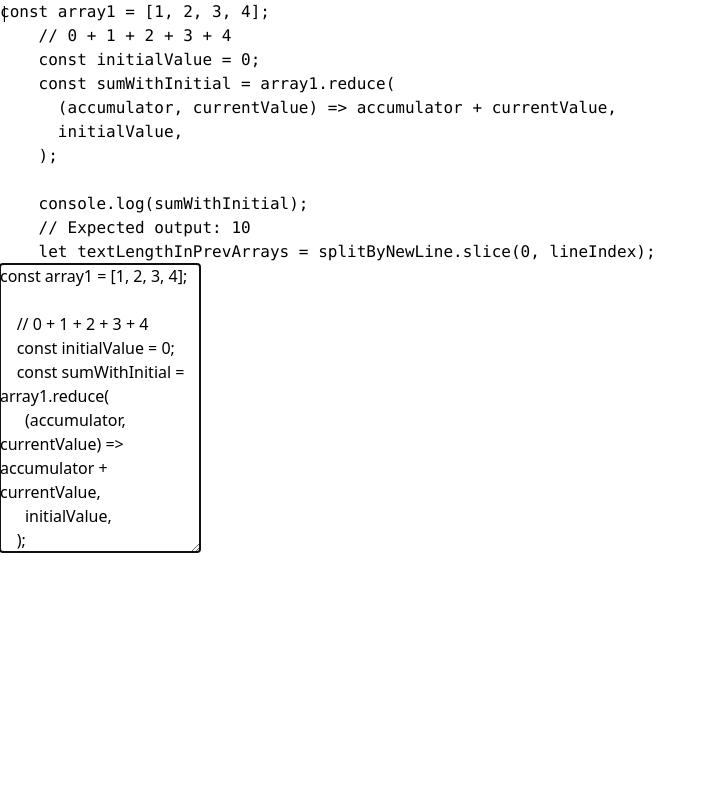
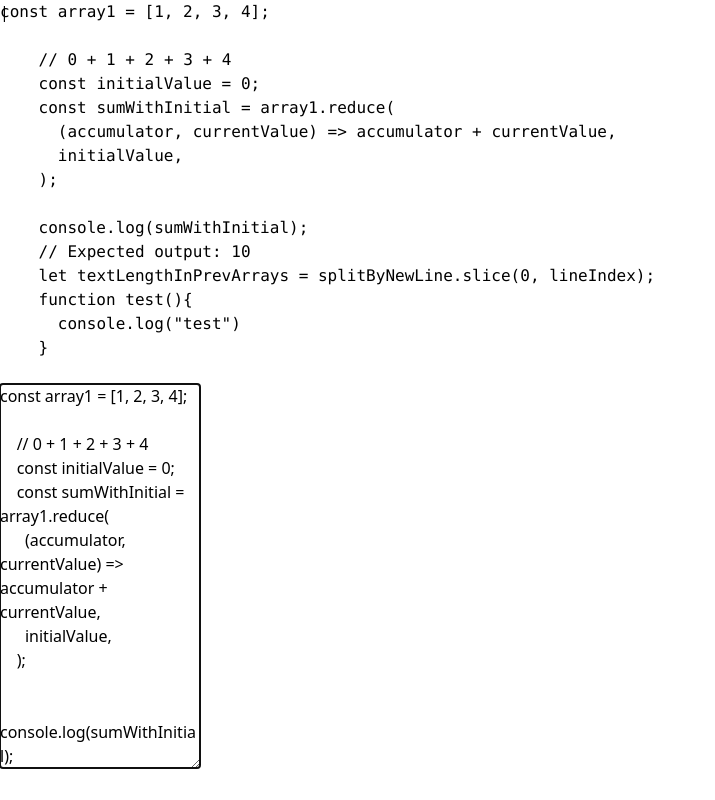
Before and after one commit to ARJITTHAKUR/codeEditor, a React (Vite) app: page / in a window 1280 px wide. Shown: the whole page, without its empty margins (0-715 px from the left). Built offline with nearby package versions, Linux system fonts and the light colour scheme.

Commit message:
WIP color coding implementation

```diff
--- a/src/components/codeEditor/index.tsx
+++ b/src/components/codeEditor/index.tsx
@@ -19,7 +19,11 @@ export const CodeEditor = () => {
 
     console.log(sumWithInitial);
     // Expected output: 10
-    let textLengthInPrevArrays = splitByNewLine.slice(0, lineIndex);`);
+    let textLengthInPrevArrays = splitByNewLine.slice(0, lineIndex);
+    function test(){
+      console.log("test")
+    }
+    `);
   //   const [text, setText] = useState("");
   const textareaRef = useRef<HTMLTextAreaElement>(null);
   const [cursorIndex, setCursorIndex] = useState(text.length);
@@ -189,22 +193,16 @@ export const CodeEditor = () => {
           />
         </div>
       }
-      <div>
+      <div className="overflow-x-scroll">
         <textarea
           ref={textareaRef}
           name="main-text"
-          // value={text}
+          value={text}
           onChange={(e) => setText(e.target.value)}
-          className="border border-black w-full h-auto p-1"
-          // onClick={(e) => {
-          //   handleTextAreakeyboardEvent(e);
-          // }}
+          className="border border-black w-full h-auto p-1 overflow-x-scroll"
           rows={text.split("\n").length}
           onKeyUp={(e) => handleTextAreakeyboardEvent(e)}
-          // onKeyDown={(e) => handleTextAreakeyboardEvent(e)}
-        >
-          {text}
-        </textarea>
+        />
       </div>
     </div>
   );
--- a/src/components/newTextRenderer/index.tsx
+++ b/src/components/newTextRenderer/index.tsx
@@ -53,26 +53,74 @@ export const NewTextRenderer = ({
         onClick({ x, y, row, col, pointerToChar });
       }
   };
+  const getCaratPosition = (lineIndex: number, textcolumnInd: number) => {
+    let chars = 0;
+    // add all the chars from the row before
+    for (let i = 0; i < lineIndex - 1; ++i) {
+      chars += splitByNewLine[lineIndex].length;
+    }
+    let newlinechars = lineIndex;
+    console.log({ newlinechars });
+    // add all the chars from the current row
+    return chars + textcolumnInd + newlinechars;
+  };
   return (
-    <div className="border border-black flex flex-col my-4 ">
+    <div className="border border-black flex flex-col my-4 overflow-x-scroll">
       {splitByNewLine.map((lines, lineIndex) => (
         <pre
           key={lineIndex}
-          className="h-4 w-1 block"
+          className="h-4 block"
           data-row-id={lineIndex}
           onClick={(e) => handleTextClick(e)}
         >
-          {lines.split("").map((text, textcolumnInd) => (
+          {lines.split(" ").map((text, textcolumnInd) => {
+            // if (text === "") {
+            //   console.log({ text });
+            // }
+            if (text === "function") {
+              return (
+                <>
                   <span
                     key={textcolumnInd}
-              className="h-4 bg-slate-200"
+                    className="h-4  text-blue-600"
                     data-row-id={lineIndex}
                     data-col-id={textcolumnInd}
-              // data-carat-pos={}
+                    // data-carat-pos={getCaratPosition(lineIndex, textcolumnInd)}
+                  >
+                    {text}{" "}
+                  </span>
+                </>
+              );
+            }
+            if (text === "const") {
+              return (
+                <>
+                  <span
+                    key={textcolumnInd}
+                    className="h-4  text-blue-600"
+                    data-row-id={lineIndex}
+                    data-col-id={textcolumnInd}
                   >
                     {text}
                   </span>
-          ))}
+                  <span> </span>
+                </>
+              );
+            }
+            return (
+              <>
+                <span
+                  key={textcolumnInd}
+                  className="h-4 "
+                  data-row-id={lineIndex}
+                  data-col-id={textcolumnInd}
+                >
+                  {text}
+                </span>
+                <span> </span>
+              </>
+            );
+          })}
         </pre>
       ))}
     </div>
```
Lines whose indentation alone changed are shown as unchanged.
